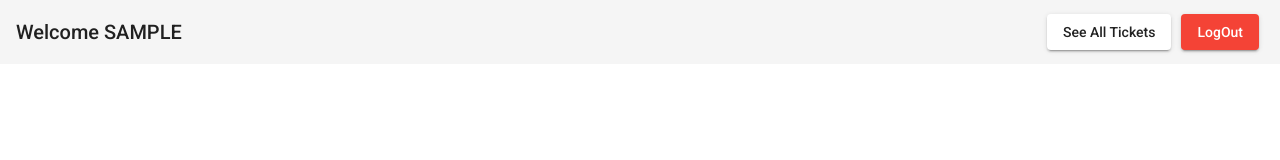
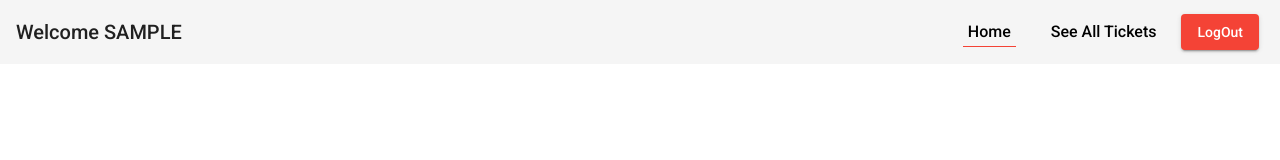
Before and after one commit to Alijadardan/ticketProject, an Angular app: page / in a window 1280 px wide. Shown: the top 160 px of the page. Built offline with nearby package versions, Linux system fonts and the light colour scheme; sample sign-in values are in the browser's storage.

Commit message:
Router Link Active

```diff
--- a/src/app/@core/components/header/header.component.html
+++ b/src/app/@core/components/header/header.component.html
@@ -2,13 +2,16 @@
   <span>Welcome {{ user?.firstName | uppercase  }}</span>
   <div class="nav">
     <div class="nav-item">
-      <a mat-raised-button routerLink="/all-tickets" routerLinkActive="active">See All Tickets</a>
+      <a routerLink="" routerLinkActive="active" [routerLinkActiveOptions]="{ exact: true }">Home</a>
+    </div>
+    <div class="nav-item">
+      <a routerLink="/all-tickets" routerLinkActive="active">See All Tickets</a>
     </div>
     <div *ngIf="isAdmin" routerLinkActive="active" class="nav-item">
-      <a mat-raised-button routerLink="/new-ticket">Add New Ticket</a>
+      <a routerLink="/new-ticket">Add New Ticket</a>
     </div>
     <div class="nav-item">
-      <a (click)="logout()" mat-raised-button color="warn">LogOut</a>
+      <button (click)="logout()" mat-raised-button color="warn">LogOut</button>
     </div>
   </div>
 </mat-toolbar>
--- a/src/app/@core/components/header/header.component.scss
+++ b/src/app/@core/components/header/header.component.scss
@@ -4,5 +4,21 @@
 
   &-item {
     margin: 0 5px;
+
+    a {
+      font-size: 16px;
+      padding: 5px;
+      text-decoration: none;
+      color: black;
+      margin: 0 10px;
+
+      &:hover {
+        border-bottom: 1px solid #f44336;
+      }
+    }
   }
 }
+
+.active {
+  border-bottom: 1px solid #f44336;
+}
```
